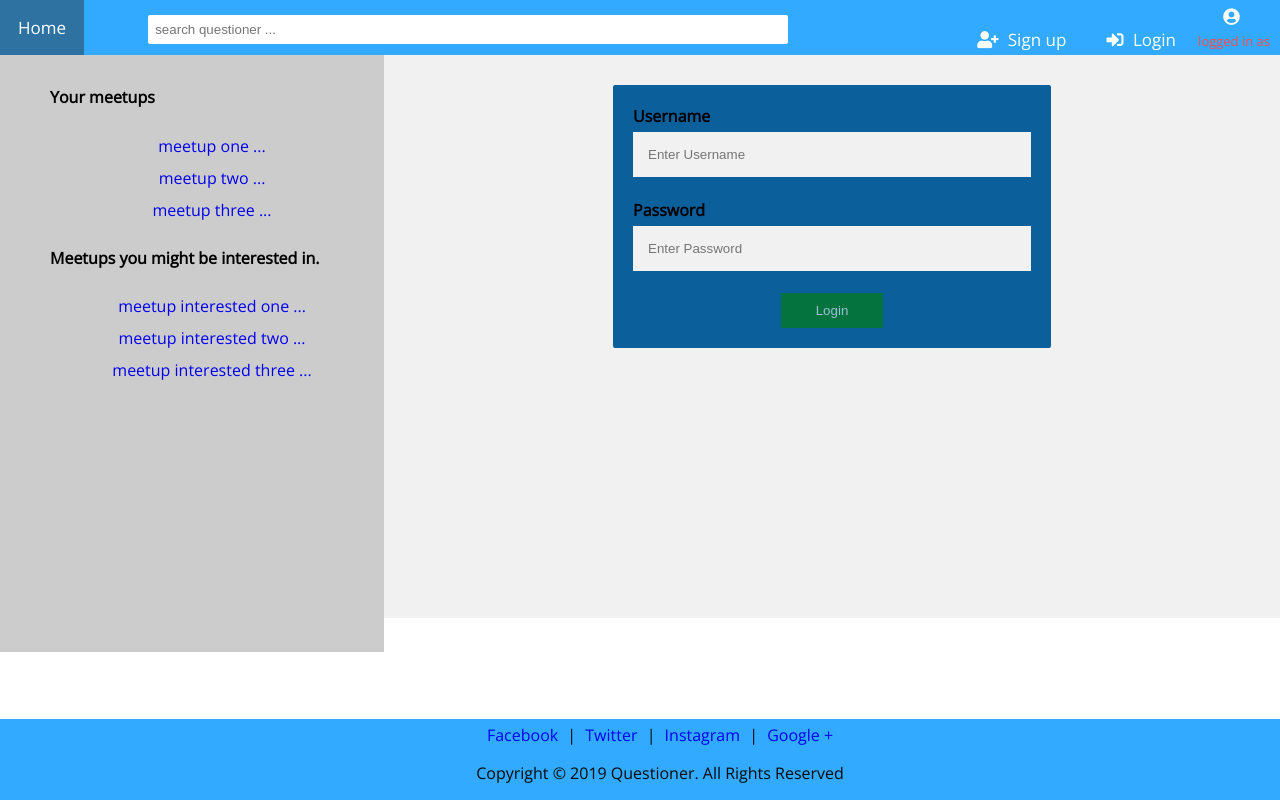
After one commit to hullux/Questioner, a Flask app: template app/templates/auth/login.html in a window 1280 px wide. The commit adds this page. Run offline with Flask 2, Linux system fonts and the light colour scheme; the template is opened without the code that fills it, so the values that code supplies are empty; some libraries are stand-ins or nearby versions.

Commit message:
added templates and static folders

```diff
--- a/app/__init__.py
+++ b/app/__init__.py
@@ -15,7 +15,7 @@ db = SQLAlchemy()
 
 def create_app(config_name):
     '''initializing/creating the flask app(object)'''
-    app = Flask(__name__,instance_relative_config=True)
+    app = Flask(__name__,instance_relative_config=True,template_folder='templates',static_folder='static')
 
     print("conf is here ===>",app_config[config_name])
     app.config.from_object(app_config[config_name])#using development app configurations
--- /dev/null
+++ b/app/templates/auth/login.html
@@ -0,0 +1,158 @@
+<!-- <!<!DOCTYPE html>
+<html>
+<head>
+    <meta charset="utf-8" />
+    <meta http-equiv="X-UA-Compatible" content="IE=edge">
+    <title>Page Title</title>
+    <meta name="viewport" content="width=device-width, initial-scale=1">
+    <link rel="stylesheet" type="text/css" media="screen" href="main.css" />
+    <script src="main.js"></script>
+</head>
+<body>
+    <h1>this is user login here !!!!!!!!!</h1>
+</body>
+</html> -->
+
+
+
+<!DOCTYPE html>
+<html lang="en">
+<head>
+<meta charset="utf-8">
+<meta name="viewport" content="width=device-width, initial-scale=1">
+<link rel="shortcut icon" type="image/x-icon" href="{{ url_for('static',filename='images/questioner.png') }}" style="width: 20px;height: 20px;border-radius: 50%;background-color: #ffff;">
+<title>{% block title %}{% endblock title %}</title>
+<meta name="viewport" content="width=device-width, initial-scale=1">
+<link rel="stylesheet" href="https://use.fontawesome.com/releases/v5.3.1/css/all.css" integrity="sha384-mzrmE5qonljUremFsqc01SB46JvROS7bZs3IO2EmfFsd15uHvIt+Y8vEf7N7fWAU" crossorigin="anonymous">
+<link rel="stylesheet" type="text/css" href="//fonts.googleapis.com/css?family=Open+Sans">
+<link rel="stylesheet" type="text/css" href="{{ url_for('static',filename='css/styles.css') }}">
+{% block styles %}{% endblock styles %}
+
+</style>
+</head>
+<body>
+
+<div class="navbar" id="navbar">
+	<a href="#">
+		Home
+		<!-- <img class="logo" src="static/images/quest2.png" alt="Home" style="width: 130px;height: 70px;"> -->
+	</a>
+	<span>
+		<input type="search" name="search" class="search" placeholder="search questioner ...">
+	</span>
+	<span class="user_status" id="user_status">
+		<a class="login_button" id="login_button" href="#">
+			<span><i class="fas fa-user-plus" style="padding-right:5px;display: inline-block;"></i></span>
+			Sign up
+		</a>
+		<a class="signup_button" id="signup_button" href="#">
+			<span><i class="fas fa-sign-in-alt" style="padding-right:5px;display: inline-block;"></i></span>
+			Login
+		</a>
+		<a class="signup_button" id="signup_button" href="#" style="padding: 5px 10px 5px 0px;">
+			<span><i class="fas fa-user-circle" style="padding-right:5px;display: inline-block;"></i></span><br>
+			<span style="font-size: 13px;color:#ff4949;">logged in as</span>
+		</a>
+	</span>
+</div>
+
+
+
+<section>
+	<div class="nav">
+		<div class="your_meetups">
+			<ul>
+				<h4>Your meetups</h4>
+				<li>
+					<a href="#">meetup one ...</a>
+				</li>
+				<li>
+					<a href="#">meetup two ...</a>
+				</li>
+				<li>
+					<a href="#">meetup three ...</a>
+				</li>
+			</ul>
+		</div>
+		<div class="meetup_interests" id="meetup_interests">
+			<ul>
+				<h4>Meetups you might be interested in.</h4>
+				<li>
+					<a href="#">meetup interested one ...</a>
+				</li>
+				<li>
+					<a href="#">meetup interested two ...</a>
+				</li>
+				<li>
+					<a href="#">meetup interested three ...</a>
+				</li>
+			</ul>
+		</div>
+	</div>
+  <!-- <nav>
+    <ul>
+      <li><a href="#">London</a></li>
+      <li><a href="#">Paris</a></li>
+      <li><a href="#">Tokyo</a></li>
+    </ul>
+  </nav> -->
+  <div class="main" id="main">
+  	<!-- <h4>Your Meetups</h4>
+	<ul>
+		<li>
+			<a href="#">your meetup one ...</a>
+		</li>
+		<li>
+			<a href="#">your meetup two ...</a>
+		</li>
+		<li>
+			<a href="#">your meetup three ...</a>
+		</li>
+	</ul> -->
+	<div class="loginForm" id="loginForm">
+		<form>
+			<label for="uname"><b>Username</b></label>
+	      	<input type="text" placeholder="Enter Username" name="uname" required>
+
+	      	<label for="psw"><b>Password</b></label>
+	      	<input type="password" placeholder="Enter Password" name="psw" required>
+	        <div class="login_button" style="text-align: center;">
+	        	<button type="submit" class="login_">Login</button>
+	        </div>
+
+		    <label>
+		</form>
+	</div>
+	<!-- <div class="signupForm" id="signupForm">
+		<form>
+			<label for="fname"><b>First Name</b></label>
+			<input type="text" name="fname" placeholder="Enter First Name" required>
+
+			<label for="fname"><b>First Name</b></label>
+			<input type="text" name="fname" placeholder="Enter First Name" required>
+
+			<label for="uname"><b>Username</b></label>
+	      	<input type="text" placeholder="Enter Username" name="uname" required>
+
+	      	<label for="psw"><b>Password</b></label>
+	      	<input type="password" placeholder="Enter Password" name="psw" required>
+
+		    <button type="submit" class="signup_button">Sign Up</button>
+		    <label>
+		</form>
+	</div> -->
+</div>
+</section>
+
+<div class="footer" id="footer">
+	<ul style="margin: 5px;">
+		<a href="https://facebook.com">Facebook </a>|
+		<a href="https://twitter.com">Twitter </a>|
+		<a href="https://instagram.com">Instagram </a>|
+		<a href="https://plus.google.com/discover">Google +</a><br>
+		<p>Copyright <span>&copy;</span> 2019 Questioner. All Rights Reserved</p>
+	</ul>
+</div>
+
+</body>
+</html>
--- /dev/null
+++ b/run.py
@@ -0,0 +1,12 @@
+import os
+
+from app import create_app
+
+config_name = os.getenv("APP_SETTINGS")
+
+print("config name here ",config_name)
+
+app = create_app(config_name)
+
+if __name__ == "__main__":
+    app.run(debug=True)
--- a/static/styles.css
+++ b/static/css/styles.css
@@ -19,7 +19,7 @@
   }
 
   .navbar a {
-    float: left;
+    /* float: left; */
     display: inline-block;
     color: #ffff;
     text-align: center;
@@ -36,7 +36,7 @@
     height: 55px;
   }
   .logo {
-      float: left;
+      /* float: left; */
       display: inline-block;
   }
   .user_status{
```
Also changed, not shown: app/v1/views.py (+25 -0 lines), app/templates/auth/signup.html (added).
